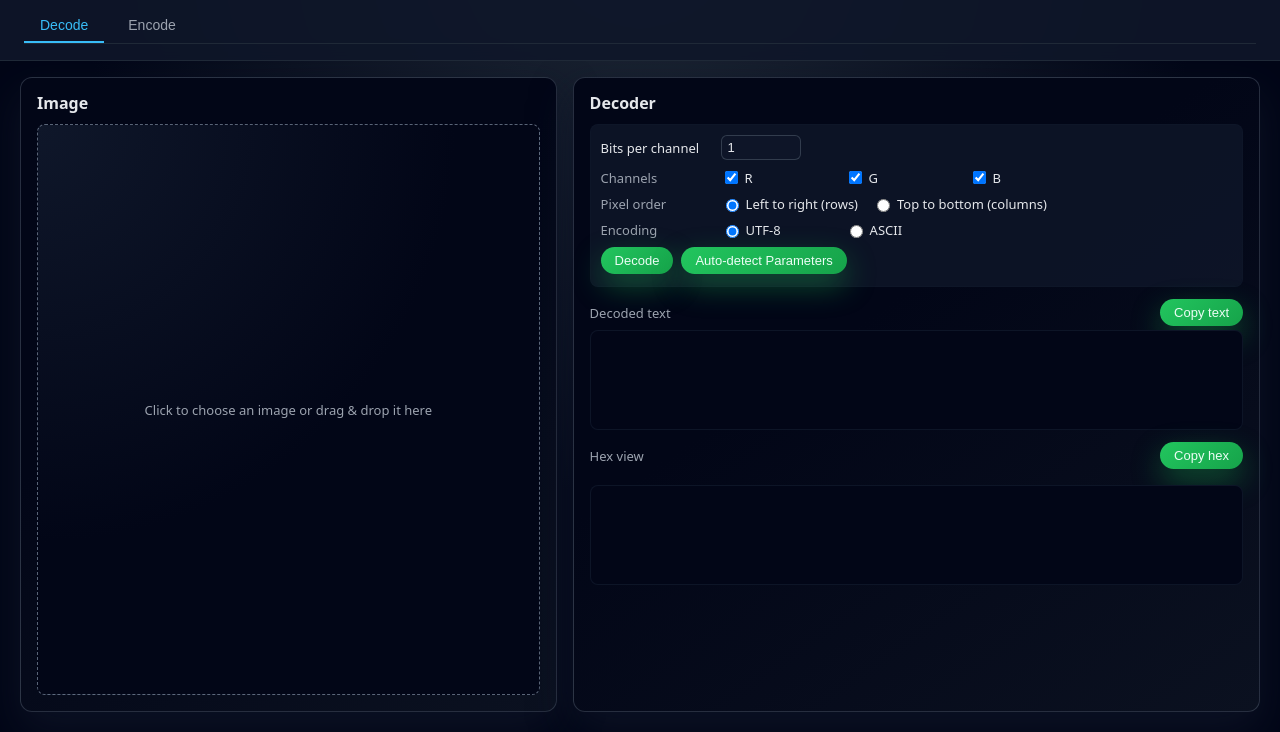
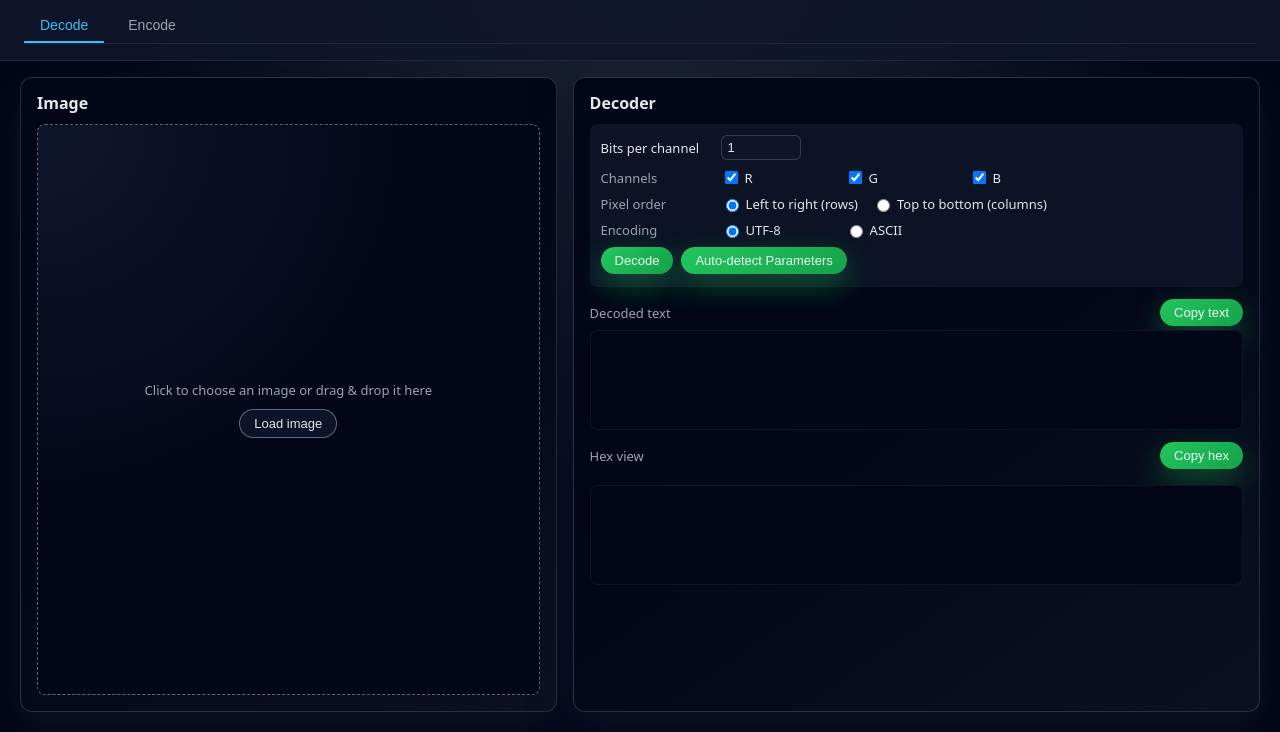
Before and after one commit to knek-little-projects/steganography_decoder, a website with bundled scripts: page decoder.html in a window 1280 px wide. Shown: the part 68-800 px from the top of the page. Built offline with nearby package versions, Linux system fonts and the light colour scheme; some packages are replaced by stand-ins of ours.

Commit message:
css button

```diff
--- a/decoder.css
+++ b/decoder.css
@@ -149,6 +149,13 @@ body {
     transform 0.1s ease;
 }
 
+.upload-content {
+  display: inline-flex;
+  flex-direction: column;
+  gap: 10px;
+  align-items: center;
+}
+
 .upload-area.drag-over {
   border-color: var(--accent);
   background-color: rgba(15, 118, 110, 0.1);
@@ -164,6 +171,18 @@ body {
 
 .upload-text {
   margin: 0;
+}
+
+.upload-button {
+  background: rgba(15, 23, 42, 0.9);
+  color: var(--text);
+  border-radius: 999px;
+  border: 1px solid rgba(148, 163, 184, 0.6);
+  box-shadow: none;
+}
+
+.upload-button:hover {
+  border-color: rgba(148, 163, 184, 0.9);
 }
 
 .image-preview-container,
--- a/decoder.html
+++ b/decoder.html
@@ -29,9 +29,14 @@
             accept="image/*"
             class="file-input"
           />
-          <p class="upload-text">
-            Click to choose an image or drag &amp; drop it here
-          </p>
+          <div class="upload-content">
+            <p class="upload-text">
+              Click to choose an image or drag &amp; drop it here
+            </p>
+            <button type="button" class="upload-button">
+              Load image
+            </button>
+          </div>
         </div>
 
         <div class="image-preview-container">
```
